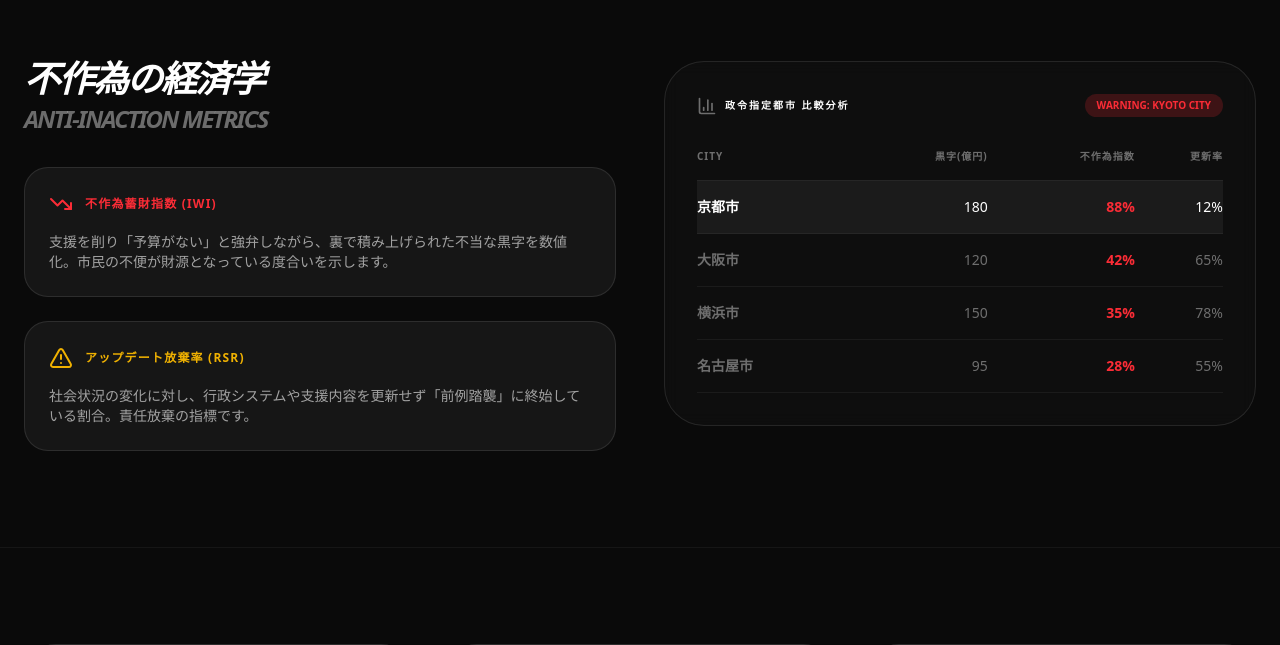
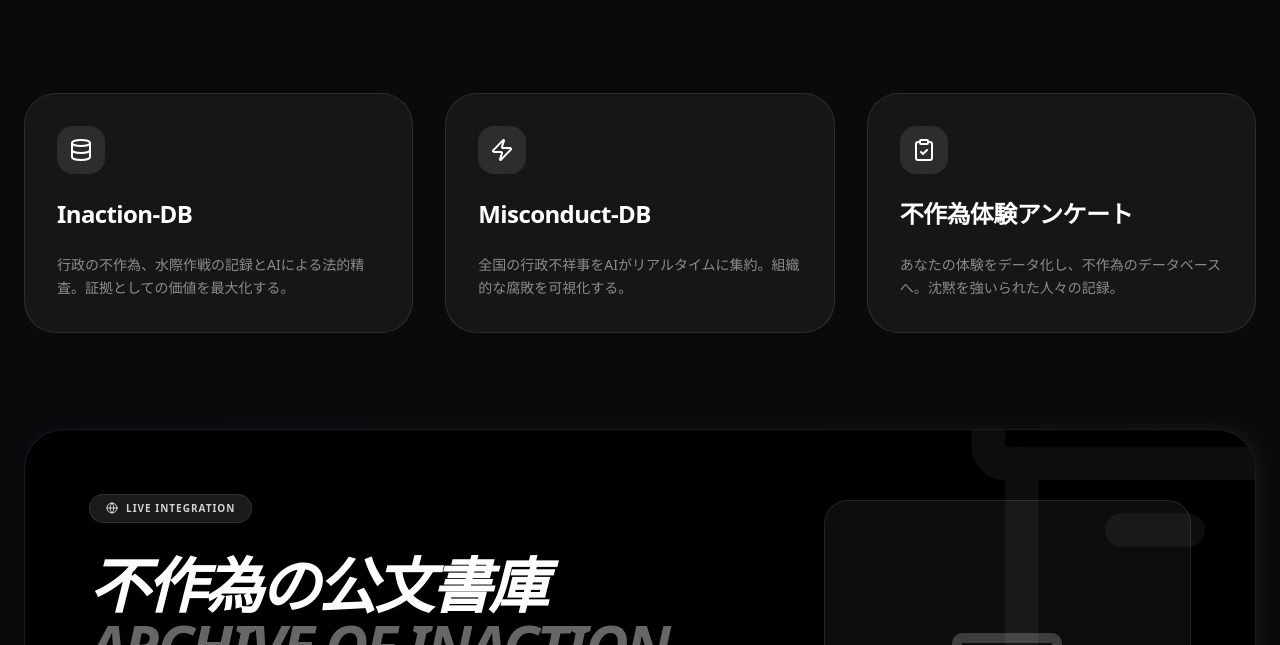
Before and after one commit to nemosakukiri/project-mana-final-released, a React (Vite) app: page / in a window 1280 px wide. Shown: the part 835-1480 px from the top of the page. Built offline with nearby package versions, Linux system fonts and the light colour scheme.

Commit message:
Update App.tsx

```diff
--- a/src/App.tsx
+++ b/src/App.tsx
@@ -7,10 +7,8 @@ import {
   ClipboardCheck as SurveyIcon,
   ArrowRight as ArrowRightIcon,
   Globe as GlobeIcon,
-  Zap as ZapIcon,
-  TrendingDown,
-  AlertTriangle,
-  BarChart3
+  Lock as LockIcon,
+  Zap as ZapIcon
 } from 'lucide-react';
 
 export default function App() {
@@ -23,14 +21,6 @@ export default function App() {
   }, []);
 
   const archiveAppUrl = "https://ais-dev-p4cvspjro6pox56halsmvx-631292768855.asia-east1.run.app";
-
-  // 政令指定都市比較データ（京都市の異常性を可視化するための仮データ）
-  const comparisonData = [
-    { city: "京都市", surplus: 180, inactionIndex: 88, updateRate: 12, status: "停滞/蓄財" },
-    { city: "大阪市", surplus: 120, inactionIndex: 42, updateRate: 65, status: "更新継続" },
-    { city: "横浜市", surplus: 150, inactionIndex: 35, updateRate: 78, status: "更新継続" },
-    { city: "名古屋市", surplus: 95, inactionIndex: 28, updateRate: 55, status: "標準" },
-  ];
 
   return (
     <div className="min-h-screen bg-[#0a0a0a] text-white font-sans selection:bg-primary/30">
@@ -45,7 +35,7 @@ export default function App() {
           </div>
           <nav className="hidden md:flex items-center gap-8 text-[10px] font-black uppercase tracking-[0.3em] text-white/50">
             <a href="#vision" className="hover:text-white transition-colors">Vision</a>
-            <a href="#analytics" className="hover:text-white transition-colors">Analytics</a>
+            <a href="#services" className="hover:text-white transition-colors">Services</a>
             <a href="#archive" className="hover:text-white transition-colors">Archive</a>
           </nav>
         </div>
@@ -71,7 +61,7 @@ export default function App() {
               </h2>
               <p className="text-lg md:text-xl text-white/60 font-medium max-w-2xl mx-auto leading-relaxed">
                 行政の不作為を記録し、法治主義の空白を埋める。<br />
-                市民の不便で積み上げた「黒字」の正体を暴き、当事者の声を証拠へと変える聖域。
+                当事者の声を、逃げ場のない証拠へと変えるための聖域。
               </p>
             </motion.div>
 
@@ -94,94 +84,40 @@ export default function App() {
           </div>
         </section>
 
-        {/* Analytics Section - 指数と全国比較 */}
-        <section id="analytics" className="max-w-7xl mx-auto px-6 py-24">
-          <div className="grid grid-cols-1 lg:grid-cols-2 gap-12 items-start">
-            <div className="space-y-8">
-              <h3 className="text-4xl font-black italic tracking-tighter uppercase leading-none">
-                不作為の経済学<br />
-                <span className="text-white/40 text-2xl">Anti-Inaction Metrics</span>
-              </h3>
-
-              <div className="space-y-6">
-                <div className="p-6 rounded-3xl bg-white/5 border border-white/10 space-y-4">
-                  <div className="flex items-center gap-3 text-red-500">
-                    <TrendingDown size={24} />
-                    <span className="font-black tracking-widest uppercase text-xs">不作為蓄財指数 (IWI)</span>
-                  </div>
-                  <p className="text-sm text-white/60 font-medium">支援を削り「予算がない」と強弁しながら、裏で積み上げられた不当な黒字を数値化。市民の不便が財源となっている度合いを示します。</p>
-                </div>
-
-                <div className="p-6 rounded-3xl bg-white/5 border border-white/10 space-y-4">
-                  <div className="flex items-center gap-3 text-yellow-500">
-                    <AlertTriangle size={24} />
-                    <span className="font-black tracking-widest uppercase text-xs">アップデート放棄率 (RSR)</span>
-                  </div>
-                  <p className="text-sm text-white/60 font-medium">社会状況の変化に対し、行政システムや支援内容を更新せず「前例踏襲」に終始している割合。責任放棄の指標です。</p>
-                </div>
-              </div>
-            </div>
-
-            <div className="bg-white/[0.02] border border-white/10 rounded-[40px] p-8 space-y-8 backdrop-blur-sm">
-              <div className="flex items-center justify-between">
-                <div className="flex items-center gap-2">
-                  <BarChart3 size={20} className="text-white/40" />
-                  <span className="text-[10px] font-black uppercase tracking-[0.2em]">政令指定都市 比較分析</span>
-                </div>
-                <span className="text-[10px] bg-red-500/20 text-red-500 px-3 py-1 rounded-full font-black">WARNING: KYOTO CITY</span>
-              </div>
-
-              <div className="overflow-x-auto">
-                <table className="w-full text-left border-collapse">
-                  <thead>
-                    <tr className="border-b border-white/10 text-[10px] font-black uppercase tracking-widest text-white/40">
-                      <th className="pb-4">City</th>
-                      <th className="pb-4 text-right">黒字(億円)</th>
-                      <th className="pb-4 text-right">不作為指数</th>
-                      <th className="pb-4 text-right">更新率</th>
-                    </tr>
-                  </thead>
-                  <tbody className="text-sm">
-                    {comparisonData.map((data, index) => (
-                      <tr key={index} className={`border-b border-white/5 ${data.city === '京都市' ? 'bg-white/5 text-white' : 'text-white/40'}`}>
-                        <td className="py-4 font-black">{data.city}</td>
-                        <td className="py-4 text-right tabular-nums">{data.surplus}</td>
-                        <td className="py-4 text-right tabular-nums font-black text-red-500">{data.inactionIndex}%</td>
-                        <td className="py-4 text-right tabular-nums">{data.updateRate}%</td>
-                      </tr>
-                    ))}
-                  </tbody>
-                </table>
-              </div>
-            </div>
-          </div>
-        </section>
-
         {/* Services Grid */}
-        <section id="services" className="max-w-7xl mx-auto px-6 py-24 space-y-24 border-t border-white/5">
+        <section id="services" className="max-w-7xl mx-auto px-6 py-32 space-y-24">
           <div className="grid grid-cols-1 md:grid-cols-3 gap-8">
+            {/* Inaction-DB */}
             <div className="group p-8 rounded-[32px] bg-white/5 border border-white/10 hover:border-white/20 transition-all space-y-6">
               <div className="w-12 h-12 bg-white/10 rounded-2xl flex items-center justify-center group-hover:scale-110 transition-transform">
                 <DatabaseIcon className="text-white w-6 h-6" />
               </div>
               <h3 className="text-2xl font-black tracking-tight">Inaction-DB</h3>
-              <p className="text-sm text-white/50 leading-relaxed">行政の不作為、水際作戦の記録。証拠としての価値を最大化する。</p>
+              <p className="text-sm text-white/50 leading-relaxed">
+                行政の不作為、水際作戦の記録とAIによる法的精査。証拠としての価値を最大化する。
+              </p>
             </div>
 
+            {/* Misconduct-DB */}
             <div className="group p-8 rounded-[32px] bg-white/5 border border-white/10 hover:border-white/20 transition-all space-y-6">
               <div className="w-12 h-12 bg-white/10 rounded-2xl flex items-center justify-center group-hover:scale-110 transition-transform">
                 <ZapIcon className="text-white w-6 h-6" />
               </div>
               <h3 className="text-2xl font-black tracking-tight">Misconduct-DB</h3>
-              <p className="text-sm text-white/50 leading-relaxed">全国の行政不祥事をAIがリアルタイムに集約。組織的な腐敗を可視化する。</p>
+              <p className="text-sm text-white/50 leading-relaxed">
+                全国の行政不祥事をAIがリアルタイムに集約。組織的な腐敗を可視化する。
+              </p>
             </div>
 
+            {/* Survey */}
             <div className="group p-8 rounded-[32px] bg-white/5 border border-white/10 hover:border-white/20 transition-all space-y-6">
               <div className="w-12 h-12 bg-white/10 rounded-2xl flex items-center justify-center group-hover:scale-110 transition-transform">
                 <SurveyIcon className="text-white w-6 h-6" />
               </div>
               <h3 className="text-2xl font-black tracking-tight">不作為体験アンケート</h3>
-              <p className="text-sm text-white/50 leading-relaxed">あなたの体験をデータ化。沈黙を強いられた人々の記録。</p>
+              <p className="text-sm text-white/50 leading-relaxed">
+                あなたの体験をデータ化し、不作為のデータベースへ。沈黙を強いられた人々の記録。
+              </p>
             </div>
           </div>
 
```
